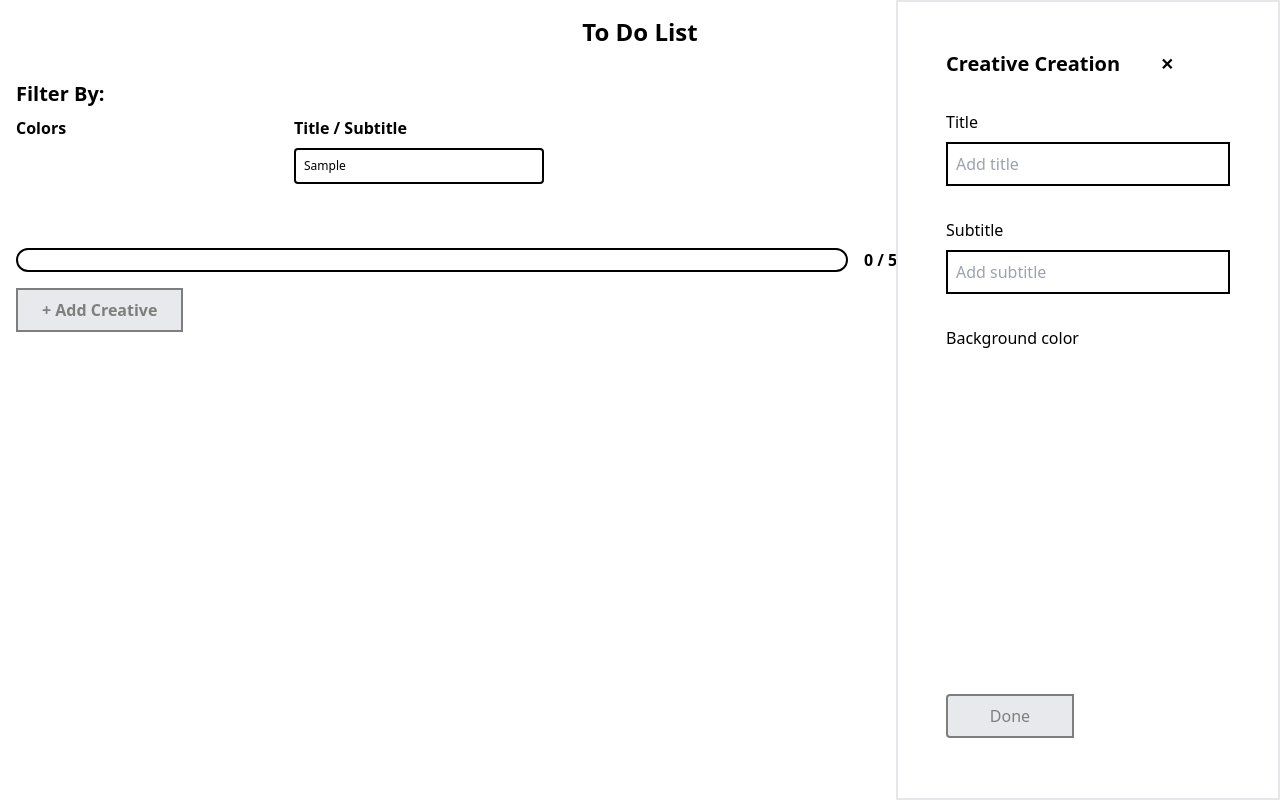
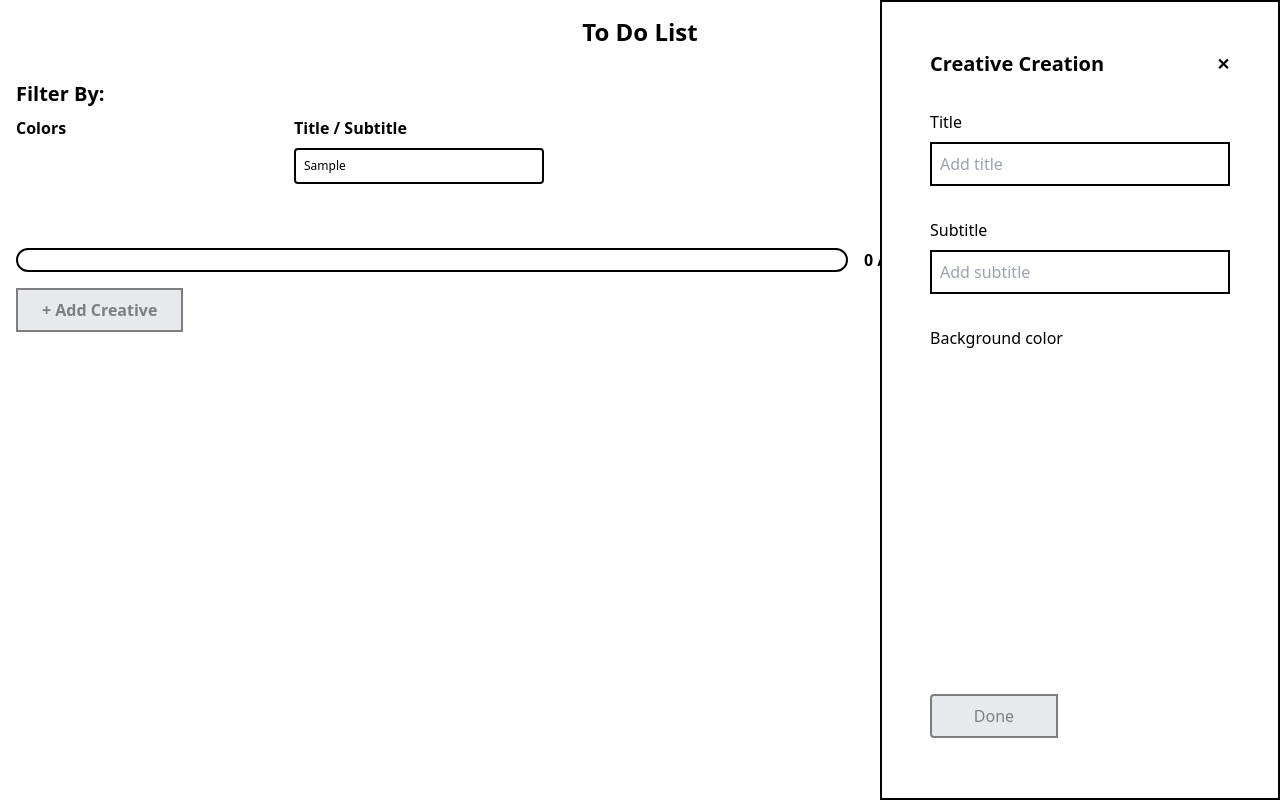
Before and after one commit to keshav37a/to-do-vanilla-js, a plain HTML site: page index.html in a window 1280 px wide. Both pictures are taken after typing "Sample" into the empty fields and a click on the button "+ Add Creative". Drawn offline with nearby package versions, Linux system fonts and the light colour scheme; no server answers.

Commit message:
small changes

```diff
--- a/index.html
+++ b/index.html
@@ -71,15 +71,16 @@
       <!-- Side nav drawer starts -->
       <section
         id="add-creatives-section"
-        class="add-creatives-drawer p-12 w-96 border-2 h-full fixed right-0 top-0 bg-white hidden"
+        class="add-creatives-drawer p-12 w-96 border-2 h-full fixed right-0 top-0 bg-white hidden border-l-2 border-black"
       >
-        <div class="mb-8 flex justify-space-between items-center">
+        <div class="mb-8 flex justify-between items-center">
           <h1 class="inline font-semibold text-xl">Creative Creation</h1>
-          <span
+          <div
             id="cross-add-creatives-drawer"
             class="inline-block ml-10 font-bold cursor-pointer"
-            >&#10005;</span
           >
+            &#10005;
+          </div>
         </div>
         <div class="mb-8">
           <h3>Title</h3>
--- a/styles.css
+++ b/styles.css
@@ -20,6 +20,11 @@
   border-radius: 4px;
 }
 
+#add-creatives-section {
+  max-width: 400px;
+  width: 100%;
+}
+
 *::-webkit-scrollbar {
   width: 8px;
   overflow-y: scroll;
```
